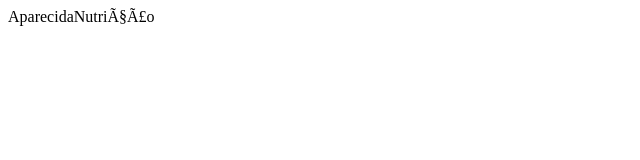
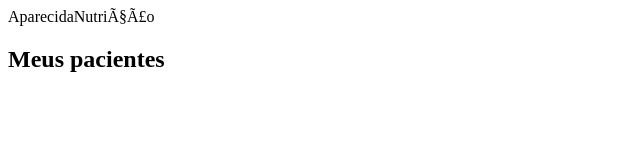
Before and after one commit to matheusbraz1234/javascript-web, a plain HTML site: page index.html in a window 1280 px wide. Shown: the whole page, without its empty margins (0-640 px from the left). Drawn offline with Linux system fonts and the light colour scheme.

Commit message:
Add files via upload

```diff
--- a/index.html
+++ b/index.html
@@ -6,8 +6,22 @@
     	<link rel="icon" hret="favicon.con" type="image/x-icon">
     	<link rel="stylesheet" type="text/css" href="css/reset.css">
     	<link rel="stylesheet" type="text/css" href="css/index.css">
+
+        <script>
+            console.log("Oi Mundo");
+            console.log(documenti);
+
+        </script>
+
     </head>
     <body>
+
         <header>
             <div class="container"
                  <h1>AparecidaNutrição</h1>
+             </div>
+         </header>
+         <main>
+             <section class="container">
+                 <h2>Meus pacientes</h2>
+                 <table>
```
